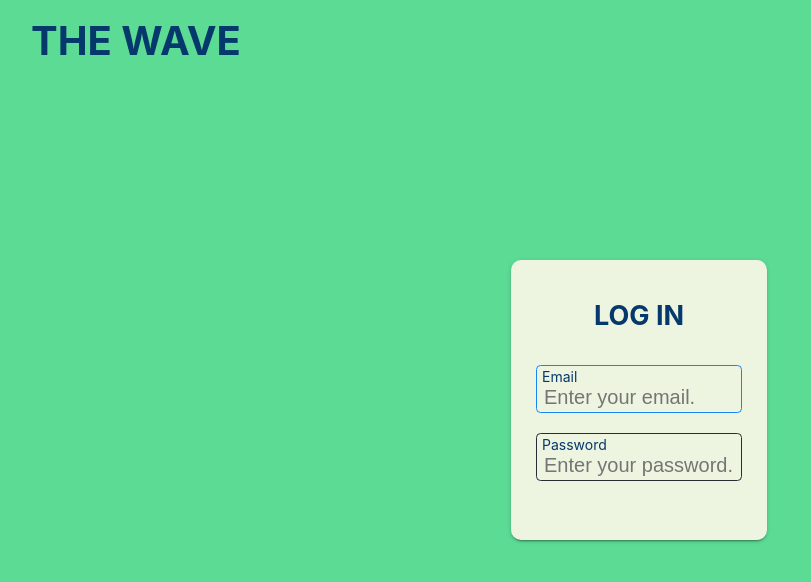
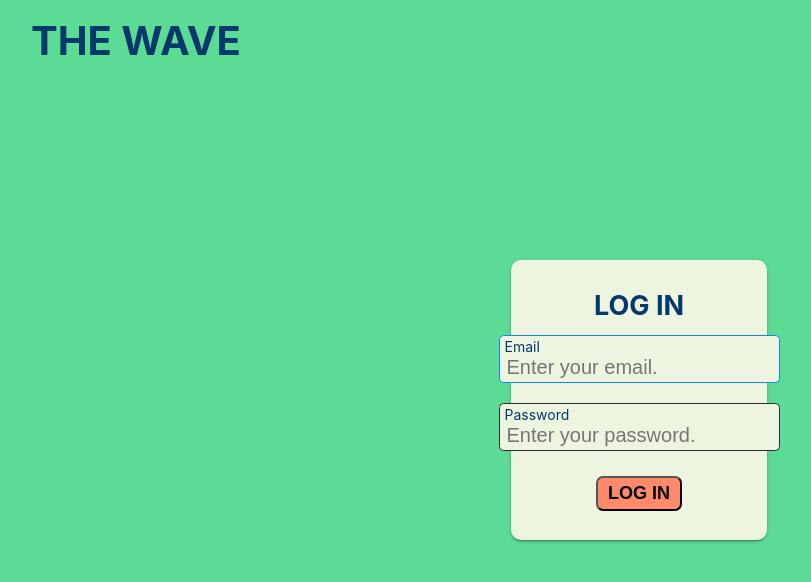
Before and after one commit to IsaiahCollazo99/TheWave-Web, a React (Create React App) app: page /login in a window 1280 px wide. Shown: the top 582 px of the page, without its empty margins (1-812 px from the left). Built offline with nearby package versions, Linux system fonts and the light colour scheme; no server answers.

Commit message:
create reusable Button, and handleChange in Log In Form

```diff
--- a/src/App.css
+++ b/src/App.css
@@ -37,3 +37,15 @@
   min-height: 100vh;
   box-sizing: border-box;
 }
+
+.App-Button {
+  font-size: 18px;
+  border-radius: 7px;
+  padding: 5px 10px;
+  background-color: #FF8A6B;
+  font-weight: bold;
+}
+
+.App-Button:focus {
+  outline: none;
+}
--- a/src/Components/Login/Login.js
+++ b/src/Components/Login/Login.js
@@ -1,16 +1,34 @@
-import React from 'react';
+import React, { useState } from 'react';
 import Container from '../Reusable/Container/Container';
 import Input from '../Reusable/Input/Input';
 import '../../css/login/login.css';
+import Button from '../Reusable/Button/Button';
 
 const Login = () => {
+    const [ values, setValues ] = useState({email: "", password: ""});
+
+    const handleChange = ( value, inputName ) => {
+        setValues(prevState => {
+            const newValues = {...prevState}
+            newValues[inputName] = value;
+            return newValues;
+        })
+    }
+
+    const handleLogIn = ( e ) => {
+        e.preventDefault();
+        console.log(values);
+    }
 
     return (
         <section className="logInContainer">
             <h2>LOG IN</h2>
             <Container type="form" className="logInForm">
-                <Input type="email" labelText={"Email"} autoFocus={true} placeholder={"Enter your email."} />
-                <Input type="password" labelText={"Password"} placeholder={"Enter your password."} />
+                <Input type="email" labelText={"Email"} autoFocus={true} placeholder={"Enter your email."} name="email" handleChange={handleChange} />
+                <Input type="password" labelText={"Password"} placeholder={"Enter your password."} name="password" handleChange={handleChange} />
+                <Button type="submit" onClick={handleLogIn}>
+                    LOG IN
+                </Button>
             </Container>
         </section>
     )
--- /dev/null
+++ b/src/Components/Reusable/Button/Button.js
@@ -0,0 +1,11 @@
+import React from 'react';
+
+const Button = ({ children, ...props }) => {
+    return (
+        <button className="App-Button" {...props}>
+            {children}
+        </button>
+    )
+}
+
+export default Button;
--- a/src/Components/Reusable/Input/Input.js
+++ b/src/Components/Reusable/Input/Input.js
@@ -1,11 +1,12 @@
 import React, { useState } from 'react';
 import '../../../css/reusableInput/input.css';
 
-const Input = ({ type, defaultValue="", labelText, ...props }) => {
+const Input = ({ type, defaultValue="", labelText, handleChange, ...props }) => {
     const [ value, setValue ] = useState(defaultValue);
 
     const onChange = ( e ) => {
         setValue(e.target.value);
+        handleChange(e.target.value, props.name);
     }
 
     return (
--- a/src/css/login/login.css
+++ b/src/css/login/login.css
@@ -10,19 +10,29 @@
     justify-content: space-evenly;
     height: 35vh;
     box-sizing: border-box;
+    align-items: center;
 }
 
 .logInContainer h2 {
-    text-align: center;
     margin: 0;
     color: #05386B;
 }
 
+.logInForm {
+    display: flex;
+    flex-direction: column;
+    align-items: center;
+}
+
 .logInContainer .inputContainer {
     background-color: #EDF5E1;
-    margin: 20px 0;
+    margin: 10px 0;
 }
 
 .logInContainer input {
     background-color: #EDF5E1;
 }
+
+.logInContainer button {
+    margin-top: 15px;
+}
```
Also changed, not shown: 1 other file (tests, documents, lock files or other folders).
